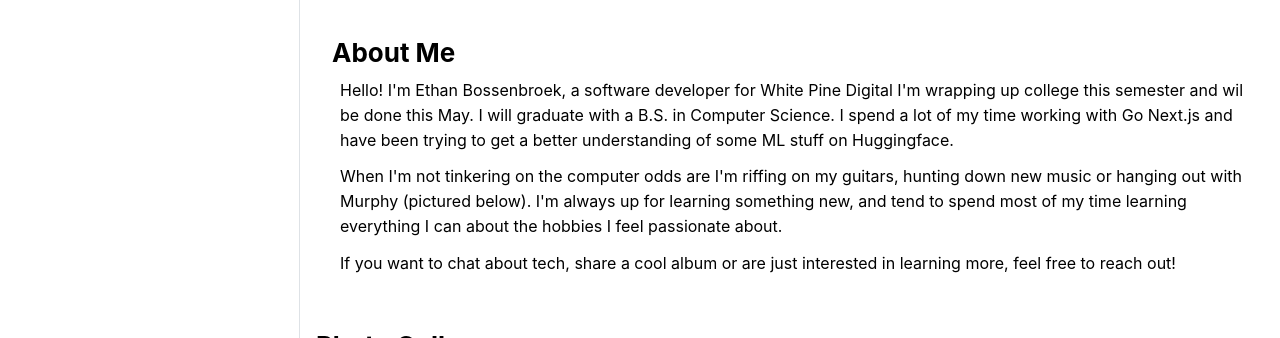
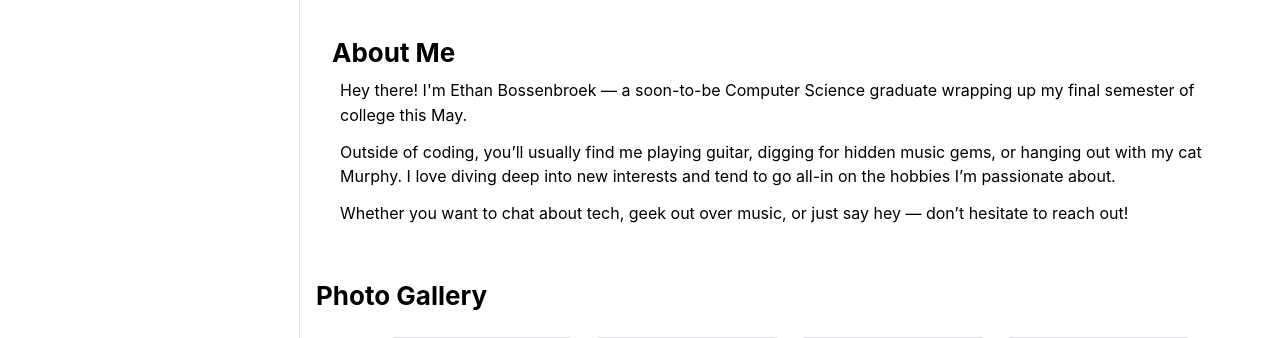
Before and after one commit to ethanbossen/Bossenbroek-website, a Next.js app: page / in a window 1280 px wide. Shown: the part 222-560 px from the top of the page. Built offline with nearby package versions, Linux system fonts and the light colour scheme.

Commit message:
change about-me

```diff
--- a/src/components/AboutSection.tsx
+++ b/src/components/AboutSection.tsx
@@ -7,18 +7,13 @@ const AboutSection = () => {
             <Title order={2}>About Me</Title>
             <div className="pl-2">
             <p className="pt-2 pb-3">
-                Hello! I&apos;m Ethan Bossenbroek, a software developer for
-                <a href='https://whitepine.digital'> White Pine Digital</a> I&apos;m wrapping up college this semester and wil
-                be done this May. I will graduate with a B.S. in Computer Science. I spend a lot of my time working with Go
-            Next.js and have been trying to get a better understanding of some ML stuff on Huggingface. </p>
-            <p className="pb-3">
-                When I&apos;m not tinkering on the computer odds are I&apos;m riffing on my guitars, hunting down new music or
-                hanging out with Murphy (pictured below). I&apos;m always up for learning something new, and tend to spend
-                most of my time learning everything I can about the hobbies I feel passionate about.
+                Hey there! I'm Ethan Bossenbroek — a soon-to-be Computer Science graduate wrapping up my final semester of college this May.
             </p>
             <p className="pb-3">
-                If you want to chat about tech, share a cool album or are just interested in learning more, feel free to
-                reach out!
+                Outside of coding, you’ll usually find me playing guitar, digging for hidden music gems, or hanging out with my cat Murphy. I love diving deep into new interests and tend to go all-in on the hobbies I’m passionate about.
+            </p>
+            <p className="pb-3">
+                Whether you want to chat about tech, geek out over music, or just say hey — don’t hesitate to reach out!
             </p>
             </div>
         </Container>
```
Also changed, not shown: src/app/fonts/page.tsx (added).
